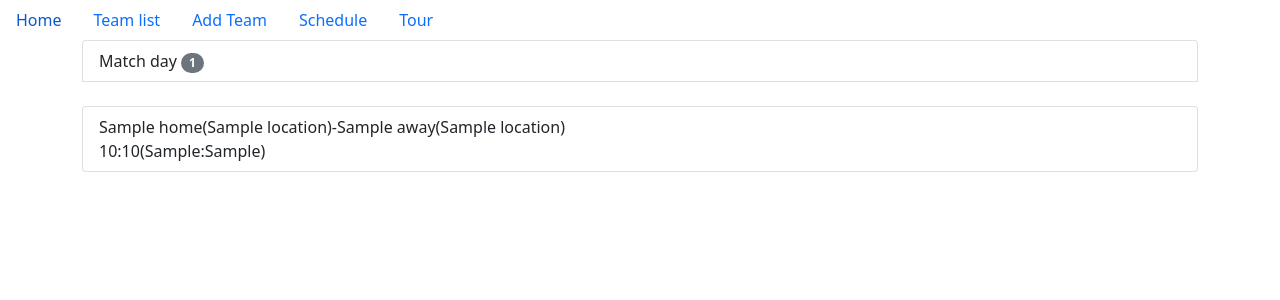
After one commit to neplak/soccer_model, a Python web app: template templates/results.jinja2 in a window 1280 px wide. The commit adds this page. Shown: the top 300 px of the page. Run offline with Jinja, Linux system fonts and the light colour scheme; the template is opened without the code that fills it: most values are stand-ins (such as "Sample title", 1, 10 or a date in 2020).

Commit message:
добавлены формы для результатов и запуска модели

```diff
--- a/templates/base.jinja2
+++ b/templates/base.jinja2
@@ -1,10 +1,9 @@
 <!DOCTYPE html>
 <html>
   <head>
-    <link rel="stylesheet" href="https://maxcdn.bootstrapcdn.com/bootstrap/4.0.0/css/bootstrap.min.css" integrity="sha384-Gn5384xqQ1aoWXA+058RXPxPg6fy4IWvTNh0E263XmFcJlSAwiGgFAW/dAiS6JXm" crossorigin="anonymous">
-    <script src="https://code.jquery.com/jquery-3.2.1.slim.min.js" integrity="sha384-KJ3o2DKtIkvYIK3UENzmM7KCkRr/rE9/Qpg6aAZGJwFDMVNA/GpGFF93hXpG5KkN" crossorigin="anonymous"></script>
-    <script src="https://cdnjs.cloudflare.com/ajax/libs/popper.js/1.12.9/umd/popper.min.js" integrity="sha384-ApNbgh9B+Y1QKtv3Rn7W3mgPxhU9K/ScQsAP7hUibX39j7fakFPskvXusvfa0b4Q" crossorigin="anonymous"></script>
-    <script src="https://maxcdn.bootstrapcdn.com/bootstrap/4.0.0/js/bootstrap.min.js" integrity="sha384-JZR6Spejh4U02d8jOt6vLEHfe/JQGiRRSQQxSfFWpi1MquVdAyjUar5+76PVCmYl" crossorigin="anonymous"></script>
+     <script src="https://cdn.jsdelivr.net/npm/@popperjs/core@2.9.3/dist/umd/popper.min.js" integrity="sha384-W8fXfP3gkOKtndU4JGtKDvXbO53Wy8SZCQHczT5FMiiqmQfUpWbYdTil/SxwZgAN" crossorigin="anonymous"></script>
+    <link href="https://cdn.jsdelivr.net/npm/bootstrap@5.1.1/dist/css/bootstrap.min.css" rel="stylesheet" integrity="sha384-F3w7mX95PdgyTmZZMECAngseQB83DfGTowi0iMjiWaeVhAn4FJkqJByhZMI3AhiU" crossorigin="anonymous">
+    <script src="https://cdn.jsdelivr.net/npm/bootstrap@5.1.1/dist/js/bootstrap.bundle.min.js" integrity="sha384-/bQdsTh/da6pkI1MST/rWKFNjaCP5gBSY4sEBT38Q/9RBh9AH40zEOg7Hlq2THRZ" crossorigin="anonymous"></script>
     <meta charset="utf-8">
     <title>Soccer model</title>
   </head>
@@ -14,6 +13,7 @@
   <a class="nav-link active" aria-current="page" href={{url_for("displayTeamlist")}}>Team list</a>
   <a class="nav-link" href="{{url_for("teamCreate")}}">Add Team</a>
   <a class="nav-link" href="{{url_for("generateSchedule")}}">Schedule</a>
+  <a class="nav-link" href="{{url_for("playTour")}}">Tour</a>
 </nav>
 <div class="container">
   {% block content %}
--- /dev/null
+++ b/templates/results.jinja2
@@ -0,0 +1,24 @@
+{% extends "base.jinja2" %}
+{% block content %}
+
+
+    <ul class="list-group">
+    {%if gameschedule.toursPlayed %}
+        {% for tour in gameschedule.toursPlayed %}
+            <li class="list-group-item"> Match day <span class="badge text-white bg-secondary rounded-pill">{{loop.index}}</span></li>
+            <br>
+            <ol class="list-group">
+            {% for game in tour %}
+                <li class="list-group-item">
+                    {{game.home.name}}({{game.home.location}})-{{game.away.name}}({{game.away.location}})
+                    <br>
+                    {{game.score[0]}}:{{game.score[1]}}({{game.score1[0]}}:{{game.score1[1]}})
+                </li>
+            {% endfor %}
+            </ol>
+        {% endfor %}
+    {% endif %}
+    </ul>
+
+    {# a comment #}
+{% endblock %}
```
